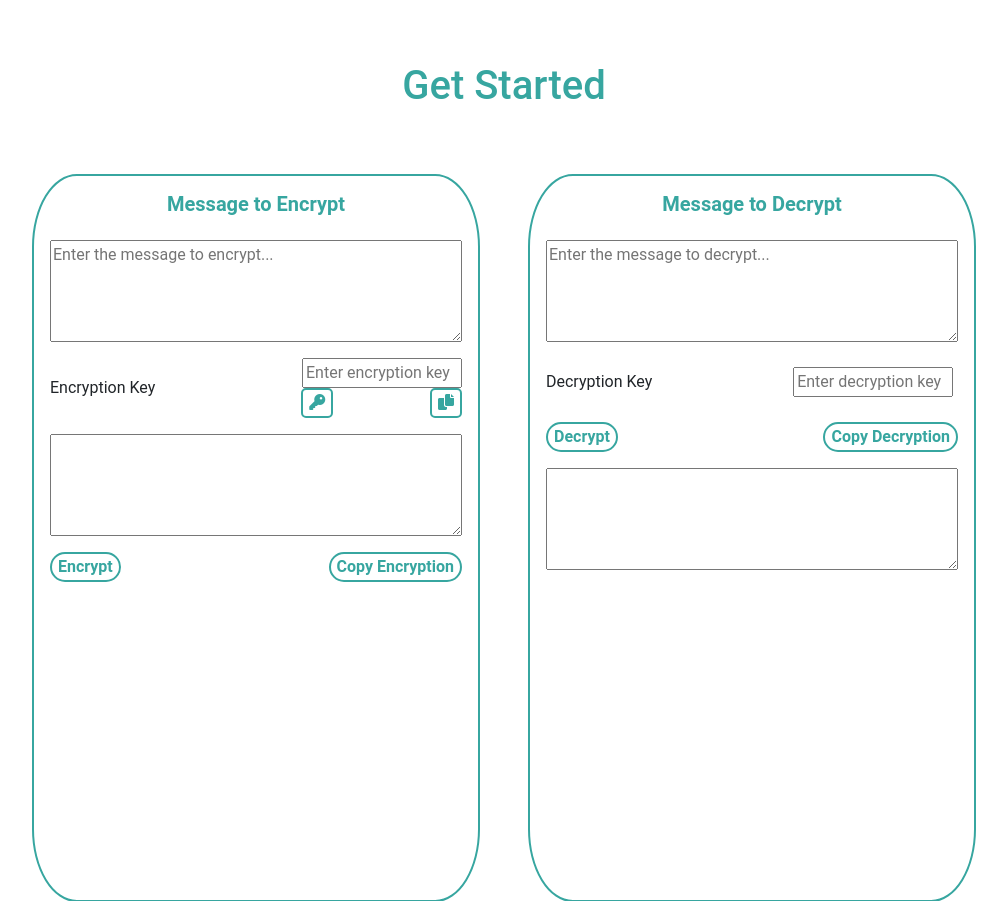
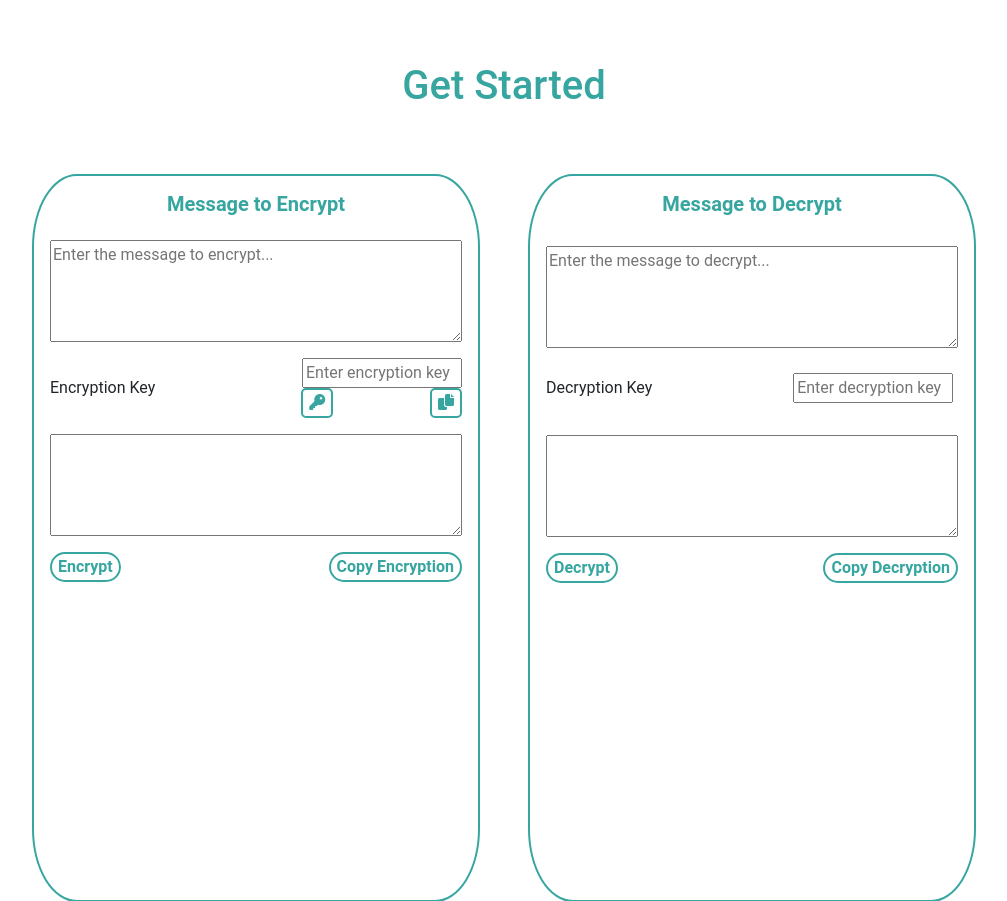
Before and after one commit to 1Light/cipher-nest, a Django app: page / in a window 1280 px wide. Shown: the part 1762-2663 px from the top of the page, without its empty margins (136-1143 px from the left). Run offline with Django 5.2, Linux system fonts and the light colour scheme; style sheets or scripts are compiled from the project's sources.

Commit message:
style the cipher section

```diff
--- a/backend/templates/index.html
+++ b/backend/templates/index.html
@@ -149,12 +149,11 @@
 
                   <!-- Hidden encryptionMethod for Decryption form -->
                   <input type="hidden" id="hiddenDecryptionMethod" name="hiddenDecryptionMethod" value="">
-
+                  <textarea id="decryptedMessage" name="decryptedMessage" rows="4" cols="50"></textarea>
                   <div class="button-box">
                     <button type="submit" id="decryptButton" class="rounded-pill">Decrypt</button>
                     <button type="button" id="copyDecryptionButton" class="rounded-pill">Copy Decryption</button>
                   </div>
-                  <textarea id="decryptedMessage" name="decryptedMessage" rows="4" cols="50"></textarea>
                 </div>
               </form>
             </div>
--- a/frontend/scss/sections/_cipher-section.scss
+++ b/frontend/scss/sections/_cipher-section.scss
@@ -82,6 +87,11 @@
                         width: 10rem;
                     }
                 }
+
+                textarea {
+                    margin-top: 1.4rem;
+                    width: 100%;
+                }
             }
 
             &-1, &-2 {
```
Also changed, not shown: other parts of frontend/scss/sections/_cipher-section.scss (+5 -5 lines).
